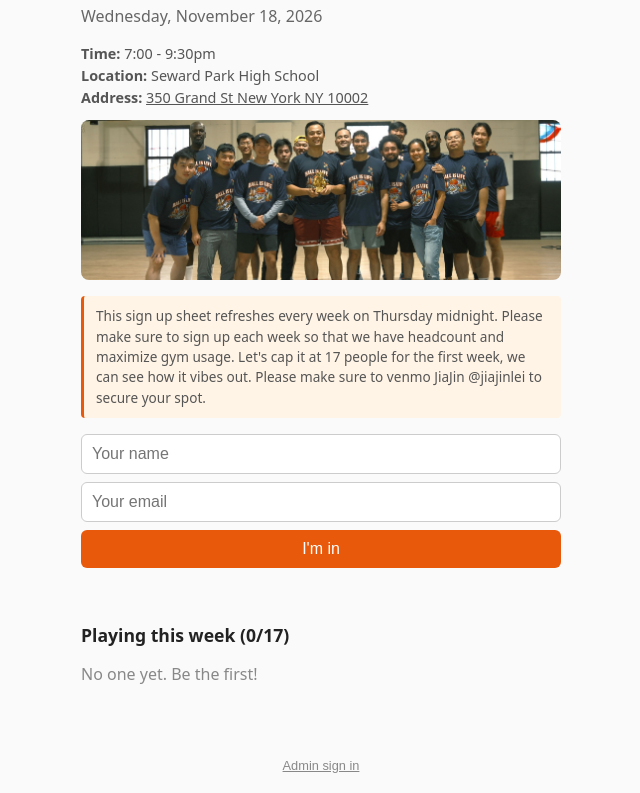
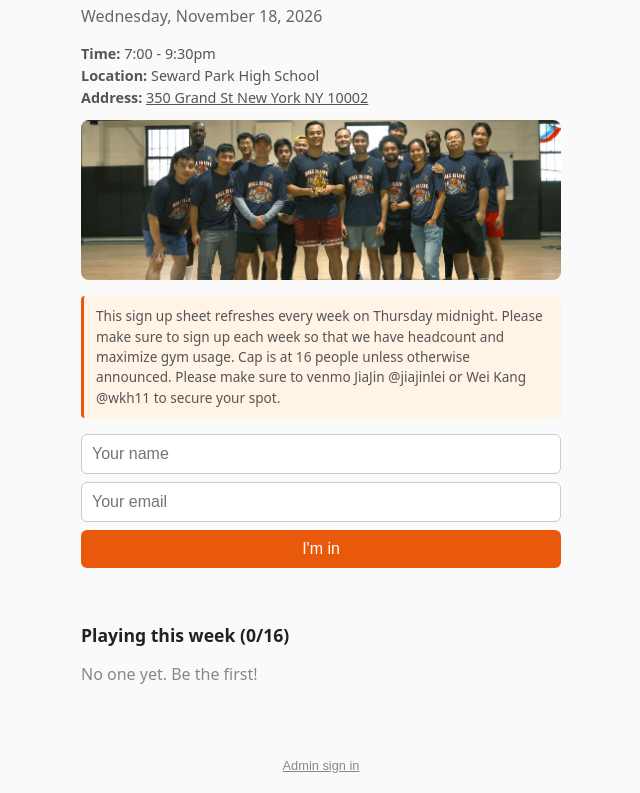
Before and after one commit to jlei04/BigPapiBallerz, a plain HTML site: page index.html in a window 1280 px wide. Shown: the part 106-899 px from the top of the page, without its empty margins (319-959 px from the left). Drawn offline with Linux system fonts and the light colour scheme; no server answers.

Commit message:
Update index.html

```diff
--- a/index.html
+++ b/index.html
@@ -51,8 +51,7 @@
 
   <p class="note">
     This sign up sheet refreshes every week on Thursday midnight. Please make sure to sign up each week
-    so that we have headcount and maximize gym usage. Let's cap it at 17 people for the first week,
-    we can see how it vibes out. Please make sure to venmo JiaJin @jiajinlei to secure your spot.
+    so that we have headcount and maximize gym usage. Cap is at 16 people unless otherwise announced. Please make sure to venmo JiaJin @jiajinlei or Wei Kang @wkh11 to secure your spot.
   </p>
 
   <form id="form">
@@ -100,7 +99,7 @@
 
   // Next Wednesday (today counts if it's Wednesday), in the visitor's local time
   // ====== NO-RUN DATES: add a line per skipped Wednesday ("YYYY-MM-DD": "reason") ======
-  const MAX_PLAYERS = 17;   // sign-up form closes at this many
+  const MAX_PLAYERS = 16;   // sign-up form closes at this many
   const NO_RUN = {
     "2026-11-11": "gym closed"
   };
```
